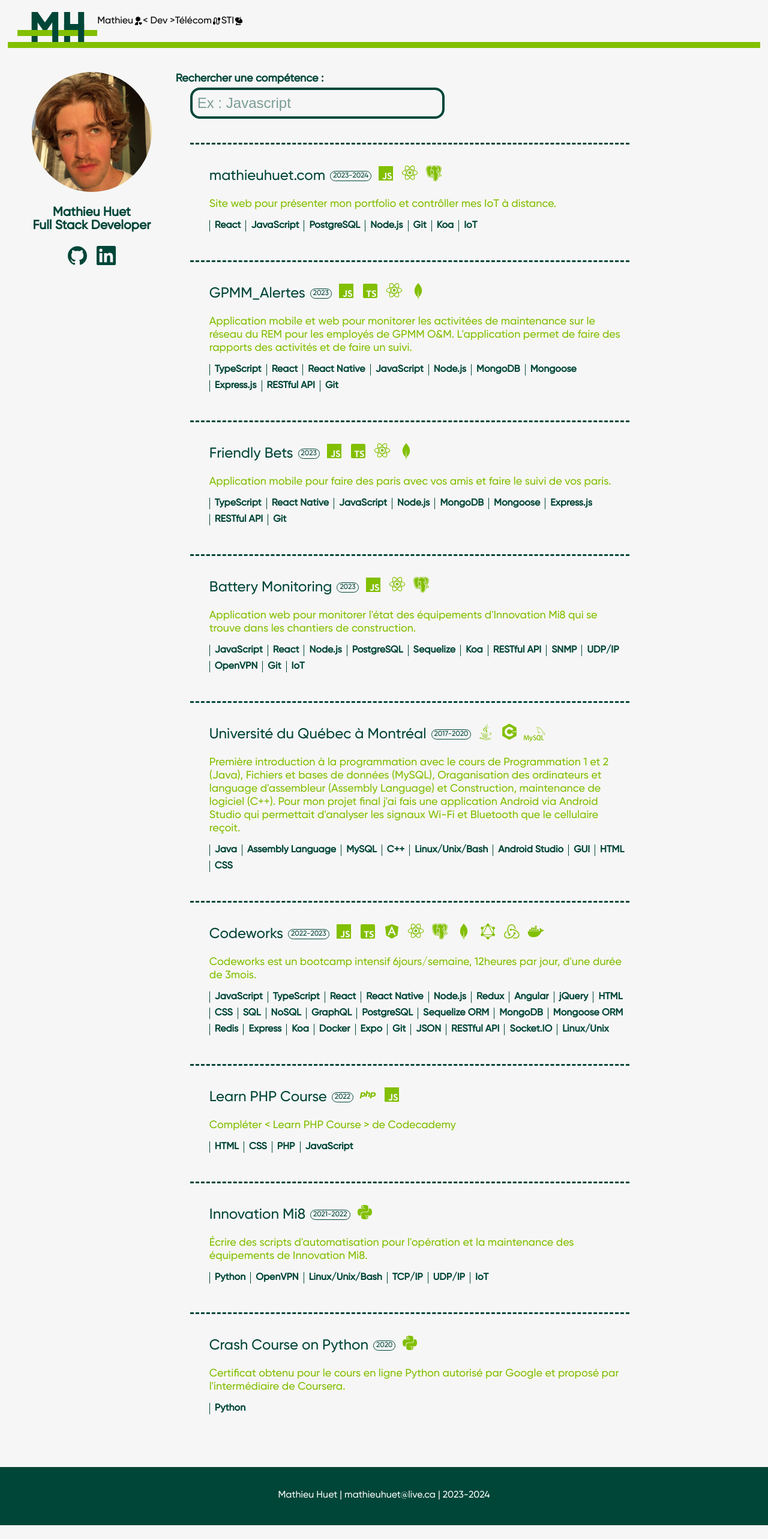
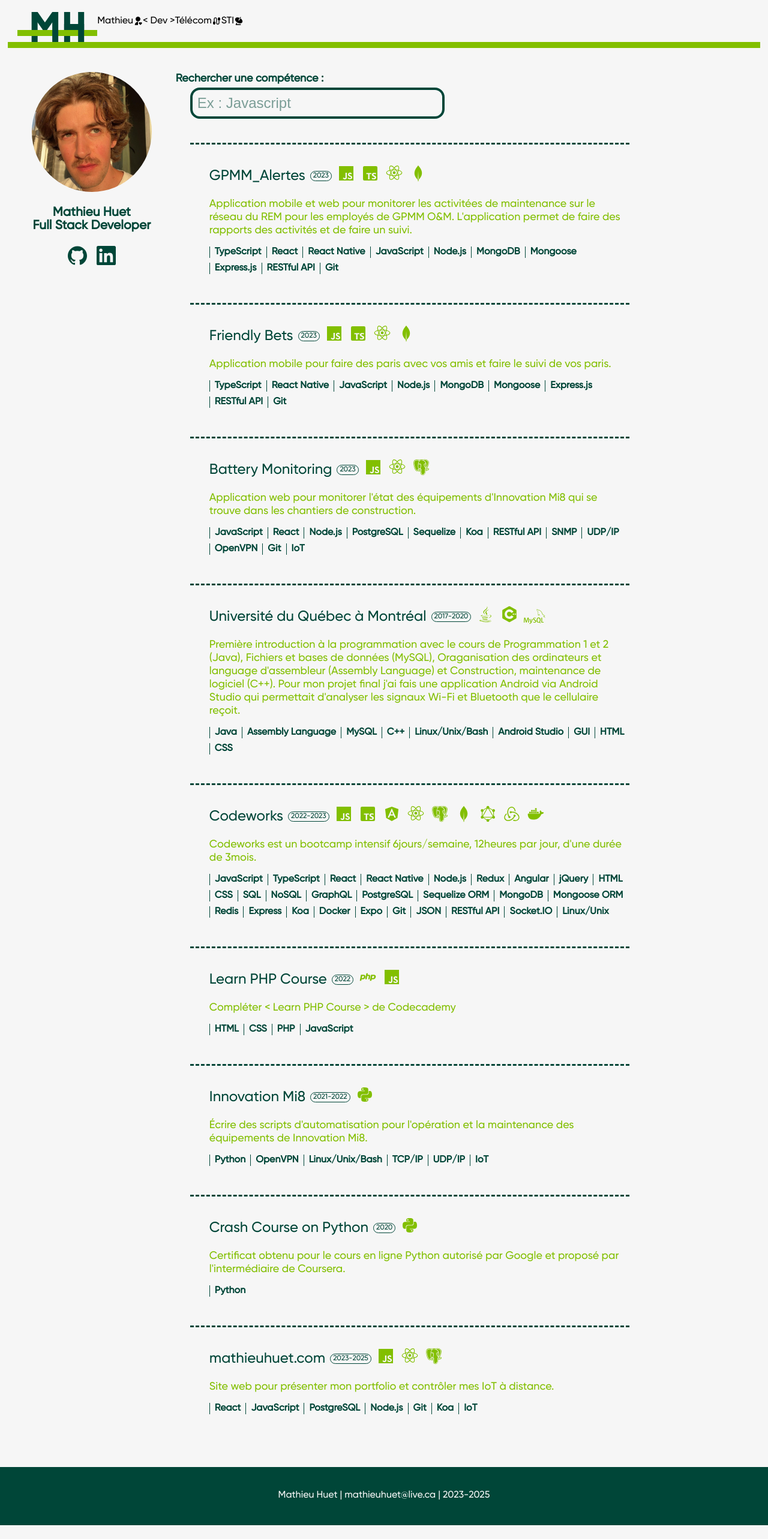
Before and after one commit to mathieuhuet/Portfolio, a React (Create React App) app: page /dev in a window 1280 px wide. Shown: the top 2566 px of the page at 60% size. Built offline with nearby package versions, Linux system fonts and the light colour scheme.

Commit message:
chore: some spelling mistakes QoL on Automatic Setting sliders

```diff
--- a/src/Components/Bottom/bottom.jsx
+++ b/src/Components/Bottom/bottom.jsx
@@ -11,7 +11,7 @@
     <div className='bottom'>
       <div className='bottom-section'>
         <div className='bottom-selection'>
-          Mathieu Huet  |  mathieuhuet@live.ca  |  2023-2024
+          Mathieu Huet  |  mathieuhuet@live.ca  |  2023-2025
         </div>
       </div>
     </div>
--- a/src/Components/DisplayExperiences/displayExperiences.jsx
+++ b/src/Components/DisplayExperiences/displayExperiences.jsx
@@ -24,14 +24,6 @@
   const { height, width } = useWindowDimensions();
   const isMobile = useMediaQuery({ query: '(max-width: 1023px)' });
   const experiences = useMemo(() => [
-    {
-      id: 99,
-      institution: 'mathieuhuet.com',
-      blurb: "Site web pour présenter mon portfolio et contrôller mes IoT à distance.",
-      languages: ['React', 'JavaScript', 'PostgreSQL', 'Node.js', 'Git', 'Koa', 'IoT'],
-      date: '2023-2024',
-      route: '',
-    },
     {
       id: 0,
       institution: 'GPMM_Alertes',
@@ -95,6 +87,14 @@
       languages: ['Python'],
       date: '2020',
       route: 'coursera',
+    },
+    {
+      id: 8,
+      institution: 'mathieuhuet.com',
+      blurb: "Site web pour présenter mon portfolio et contrôler mes IoT à distance.",
+      languages: ['React', 'JavaScript', 'PostgreSQL', 'Node.js', 'Git', 'Koa', 'IoT'],
+      date: '2023-2025',
+      route: '',
     }
   ], []);
 
--- a/src/Pages/User/user.js
+++ b/src/Pages/User/user.js
@@ -40,6 +40,8 @@
         setIsAutoOn(autoInfo.data.automaticMode)
         setactualMin(autoInfo.data.lowerThreshold)
         setactualMax(autoInfo.data.upperThreshold)
+        setValueMax(autoInfo.data.upperThreshold)
+        setValueMin(autoInfo.data.lowerThreshold)
       } else {
         console.log('No info about Automatic Mode found 😞');
       }
```
